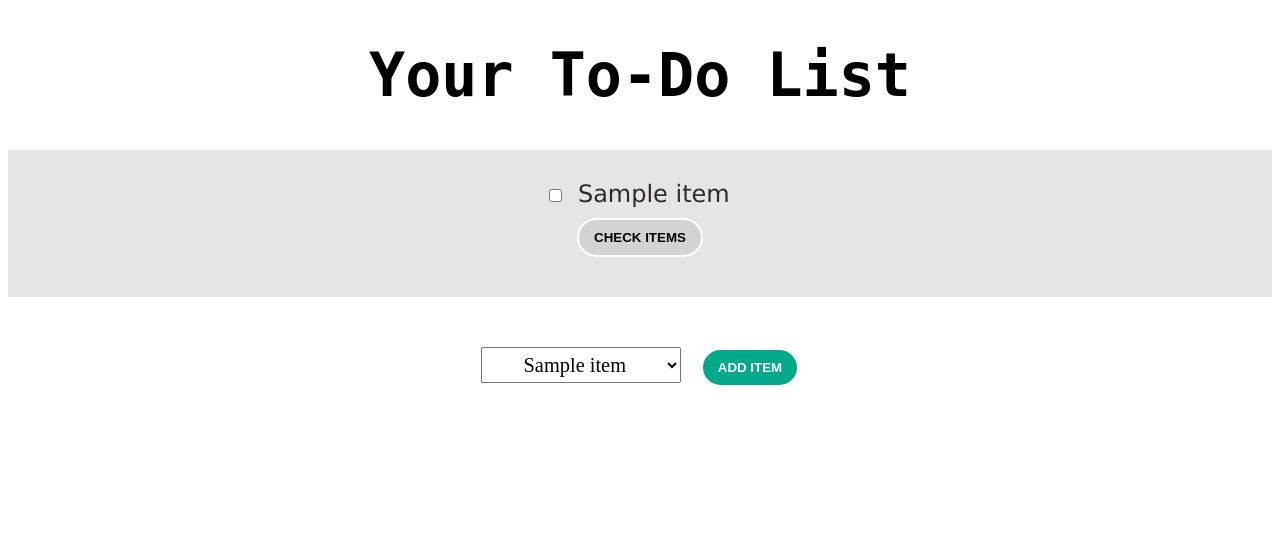
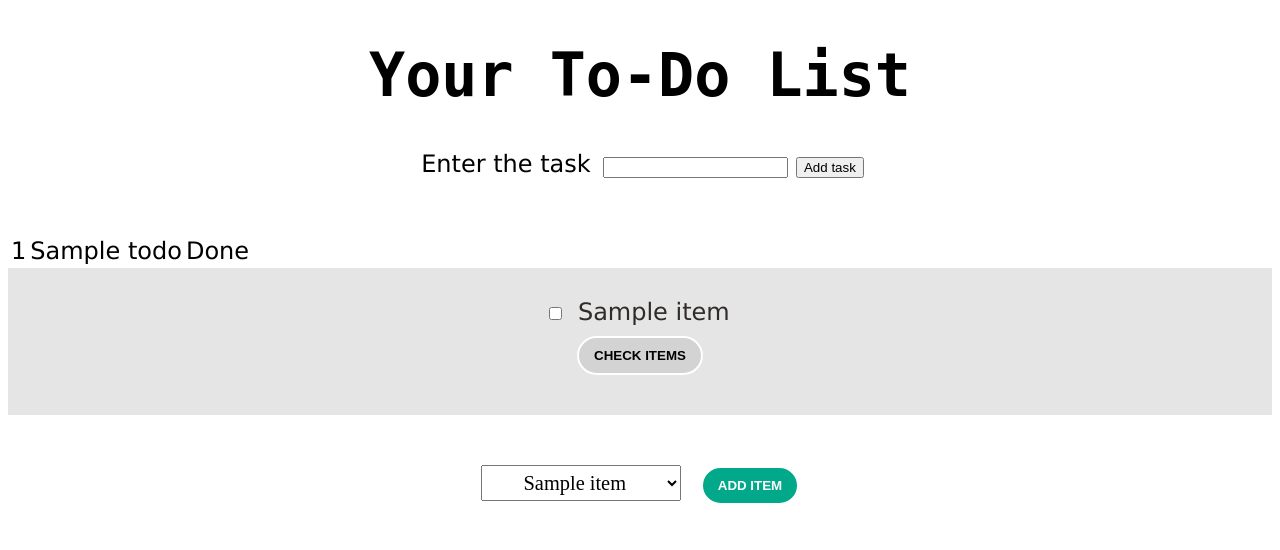
Before and after one commit to kgong6/level3-todolist-prototype-1, a Python web app: template templates/index.html in a window 1280 px wide. Shown: the top 550 px of the page. Run offline with Jinja, Linux system fonts and the light colour scheme; the template is opened without the code that fills it: most values are stand-ins (such as "Sample title", 1, 10 or a date in 2020).

Commit message:
Main component that allows user to add their own tasks. Requires debugging

```diff
--- a/pyproject.toml
+++ b/pyproject.toml
@@ -8,6 +8,7 @@ authors = ["Your Name <you@example.com>"]
 python = ">=3.11.0,<3.12"
 flask = "^3.0.0"
 gunicorn = "^21.2.0"
+flask-sqlalchemy = "^3.1.1"
 
 [tool.pyright]
 # https://github.com/microsoft/pyright/blob/main/docs/configuration.md
--- a/templates/index.html
+++ b/templates/index.html
@@ -2,6 +2,7 @@
 <html>
 
   <head>
+    <meta charset="UTF-8">
     <title>Your To-do List</title>
     <link rel="stylesheet" href="{{ url_for('static', filename='css/style.css') }}">
     <script type="text/javascript" src="{{ url_for('static', filename='js/main.js') }}"> </script>
@@ -15,7 +16,48 @@
       Your To-Do List
     </h1>
 
+    <!--ADD BUTTON WHERE USER CAN ADD THEIR OWN TASKS -->
+    <div id="add">
+      <form action="/add" method="post">
+        <div>
+          <label> Enter the task </label>
+          <input type="text" name="name">
+          <button type="submit">Add task</button>
+        </div>
 
+      </form><br><br>
+
+      <table>
+        <tbody>
+
+          {%for todo in todo_list%}
+          <tr>
+            <td>{{todo.task_id}}</td>
+            <td>{{todo.name}}</td>
+
+            {%if todo.done==False%}
+            <td>Not Done</td>
+            {%else%}
+            <td>Done</td>
+            {%endif%}
+
+            <td><a href="/update/{{todo.task_id}}"Update</a></td>
+
+            <td><a href="/delete/{{todo.task_id}}"Delete</a></td>
+
+
+
+          </tr>
+
+          {%endfor%}
+
+        </tbody>
+      </table>
+    </div>
+
+
+
+    <!-- REMOVE ITEM BUTTON FOR THE SUGGESTED TASKS -->
     <div id="remove_items">
       <form action="/remove_items" method="POST">
         {% for item in todo_items %}
@@ -29,7 +71,7 @@
     </div>
 
 
-    <!-- ADD ITEMS FORM -->
+    <!-- ADD ITEM BUTTON FOR THE SUGGESTED TASKS -->
     <div id="add_item">
       <form action = "/add_items" method ="POST">
         <select name = "select_items">
```
Also changed, not shown: main.py (+43 -1 lines), 2 other files.
